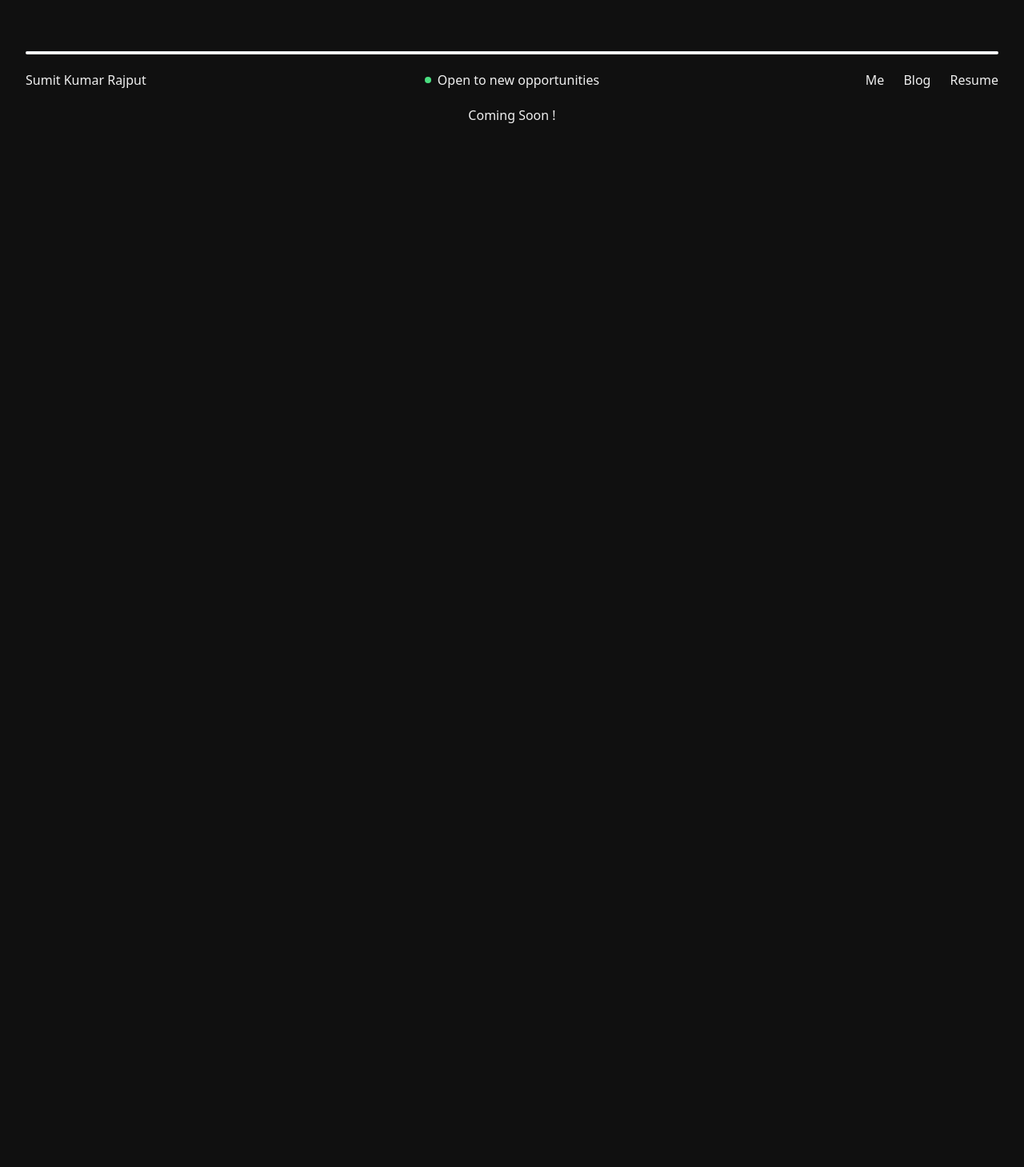
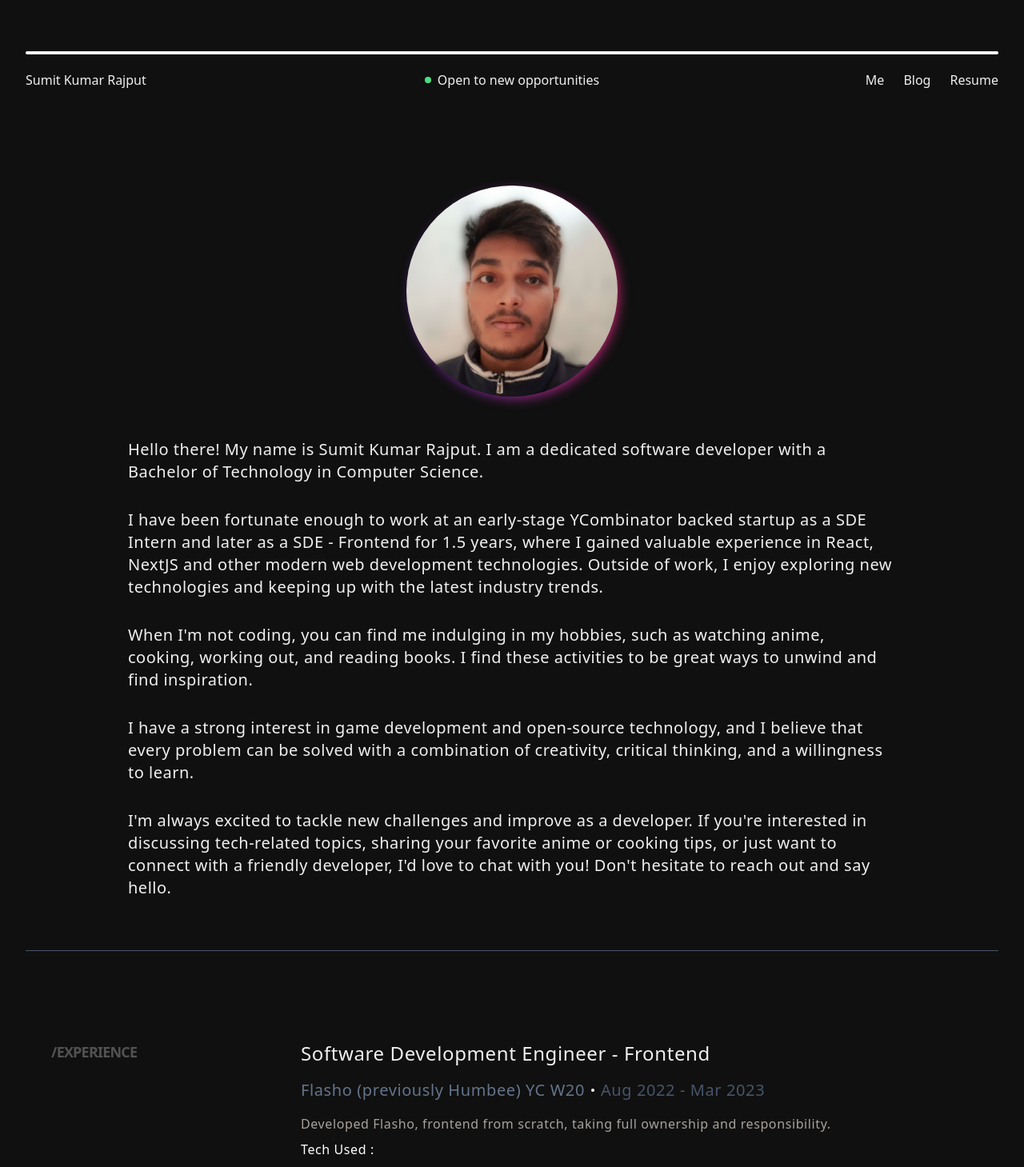
Before and after one commit to isumtk/portfolio, a Next.js app: page /me in a window 1280 px wide. Shown: the top 1459 px of the page at 80% size. Before the commit the page ends 800 px from the top, so only its background shows below. Built offline with nearby package versions, Linux system fonts and the light colour scheme.

Commit message:
added me page content

```diff
--- /dev/null
+++ b/src/components/sections/aboutme/index.tsx
@@ -0,0 +1,66 @@
+import Image from "next/image";
+
+const AboutMe = () => {
+  return (
+    <section
+      className="
+          container flex
+          border-b border-slate-600 bg-inherit
+          pb-16
+          pt-8 font-sans font-semibold
+          leading-none tracking-tighter
+          md:items-center md:px-0 md:pt-16 lg:px-8 lg:pt-28
+          "
+      id="about"
+    >
+      <div className="flex h-full flex-1 flex-col items-center gap-8">
+        <div className="mx-auto max-w-7xl">
+          <div className="group relative">
+            <div className="absolute -inset-1 h-64 w-64 animate-pulse rounded-full bg-gradient-to-r from-purple-600 to-pink-600 opacity-100 blur transition duration-200"></div>
+            <Image
+              src={"/hero.png"}
+              width={250}
+              height={250}
+              alt="hero profile"
+              className="mb-8 h-60 w-60 scale-110 overflow-hidden rounded-full"
+            />
+          </div>
+        </div>
+
+        <p className="flex w-full gap-6 bg-inherit font-normal leading-relaxed tracking-wide md:w-5/6 lg:text-xl">
+          Hello there! My name is Sumit Kumar Rajput. I am a dedicated software
+          developer with a Bachelor of Technology in Computer Science.
+        </p>
+        <p className="flex w-full gap-6 bg-inherit font-normal leading-relaxed tracking-wide md:w-5/6 lg:text-xl">
+          I have been fortunate enough to work at an early-stage YCombinator
+          backed startup as a SDE Intern and later as a SDE - Frontend for 1.5
+          years, where I gained valuable experience in React, NextJS and other
+          modern web development technologies. Outside of work, I enjoy
+          exploring new technologies and keeping up with the latest industry
+          trends.
+        </p>
+        <p className="flex w-full gap-6 bg-inherit font-normal leading-relaxed tracking-wide md:w-5/6 lg:text-xl">
+          When I&apos;m not coding, you can find me indulging in my hobbies,
+          such as watching anime, cooking, working out, and reading books. I
+          find these activities to be great ways to unwind and find inspiration.
+        </p>
+
+        <p className="flex w-full  gap-6 bg-inherit font-normal leading-relaxed tracking-wide md:w-5/6 lg:text-xl">
+          I have a strong interest in game development and open-source
+          technology, and I believe that every problem can be solved with a
+          combination of creativity, critical thinking, and a willingness to
+          learn.
+        </p>
+        <p className="flex w-full gap-6 bg-inherit font-normal leading-relaxed tracking-wide md:w-5/6 lg:text-xl">
+          I&apos;m always excited to tackle new challenges and improve as a
+          developer. If you&apos;re interested in discussing tech-related
+          topics, sharing your favorite anime or cooking tips, or just want to
+          connect with a friendly developer, I&apos;d love to chat with you!
+          Don&apos;t hesitate to reach out and say hello.
+        </p>
+      </div>
+    </section>
+  );
+};
+
+export default AboutMe;
--- a/src/components/sections/index.ts
+++ b/src/components/sections/index.ts
@@ -3,3 +3,4 @@ export { default as LandingSection } from "./landing";
 export { default as AboutSection } from "./about";
 export { default as ProjectSection } from "./projects";
 export { default as FooterSection } from "./footer";
+export { default as AboutMeSection } from "./aboutme";
--- a/src/components/sections/projects/index.tsx
+++ b/src/components/sections/projects/index.tsx
@@ -65,7 +65,7 @@ const ProjectSection = () => {
 
           <div className="flex max-w-xs items-center justify-between rounded-md border border-slate-50 p-2 text-base text-slate-200">
             mini projects
-            <Link href={"/mini-projects"}>
+            <Link href={"https://github.com/isumtk"}>
               <Image
                 alt="arrow"
                 width={24}
--- a/src/components/sections/skills/index.tsx
+++ b/src/components/sections/skills/index.tsx
@@ -33,9 +33,9 @@ const SkillSection = () => {
                 <Image
                   src={skill.src}
                   alt={`${skill.alt} icon`}
-                  width={40}
-                  height={40}
-                  className="h-8 w-8 md:h-10 md:w-10"
+                  width={32}
+                  height={32}
+                  className="h-7 w-7"
                 />
                 <span>{skill.label}</span>
               </span>
@@ -51,9 +51,9 @@ const SkillSection = () => {
                 <Image
                   src={skill.src}
                   alt={`${skill.alt} icon`}
-                  width={40}
-                  height={40}
-                  className="h-8 w-8 md:h-10 md:w-10"
+                  width={32}
+                  height={32}
+                  className="h-7 w-7"
                 />
                 <span>{skill.label}</span>
               </span>
@@ -69,9 +69,9 @@ const SkillSection = () => {
                 <Image
                   src={skill.src}
                   alt={`${skill.alt} icon`}
-                  width={40}
-                  height={40}
-                  className="h-8 w-8 md:h-10 md:w-10"
+                  width={32}
+                  height={32}
+                  className="h-7 w-7"
                 />
                 <span>{skill.label}</span>
               </span>
@@ -87,9 +87,9 @@ const SkillSection = () => {
                 <Image
                   src={skill.src}
                   alt={`${skill.alt} icon`}
-                  width={40}
-                  height={40}
-                  className="h-8 w-8 md:h-10 md:w-10"
+                  width={32}
+                  height={32}
+                  className="h-7 w-7"
                 />
                 <span>{skill.label}</span>
               </span>
@@ -105,9 +105,9 @@ const SkillSection = () => {
                 <Image
                   src={skill.src}
                   alt={`${skill.alt} icon`}
-                  width={40}
-                  height={40}
-                  className="h-8 w-8 md:h-10 md:w-10"
+                  width={32}
+                  height={32}
+                  className="h-7 w-7"
                 />
                 <span>{skill.label}</span>
               </span>
--- a/src/pages/index.tsx
+++ b/src/pages/index.tsx
@@ -1,6 +1,5 @@
 import {
   AboutSection,
-  ExperienceSection,
   LandingSection,
   ProjectSection,
   FooterSection,
@@ -19,7 +18,6 @@ export default function Home() {
         <Navbar />
         <LandingSection />
         <AboutSection />
-        <ExperienceSection />
         <SkillSection />
         <ProjectSection />
         <FooterSection />
--- a/src/pages/me.tsx
+++ b/src/pages/me.tsx
@@ -1,3 +1,8 @@
+import {
+  AboutMeSection,
+  ExperienceSection,
+  FooterSection,
+} from "@/components/sections";
 import { Navbar } from "@/components/ui";
 import Head from "next/head";
 
@@ -9,8 +14,9 @@ const Me = () => {
       </Head>
       <main className="flex min-h-screen select-none snap-y flex-col items-center scroll-smooth px-8 pb-16 pt-8 md:py-16 ">
         <Navbar />
-
-        <div>Coming Soon !</div>
+        <AboutMeSection />
+        <ExperienceSection />
+        <FooterSection />
       </main>
     </>
   );
--- a/src/styles/globals.css
+++ b/src/styles/globals.css
@@ -18,6 +18,7 @@
     animation-timing-function: cubic-bezier(0, 0, 0.2, 1);
   }
 }
+
 .animate-bounce-right {
   animation: bounce-right 1s infinite;
 }
```
Also changed, not shown: public/hero.png (added).
